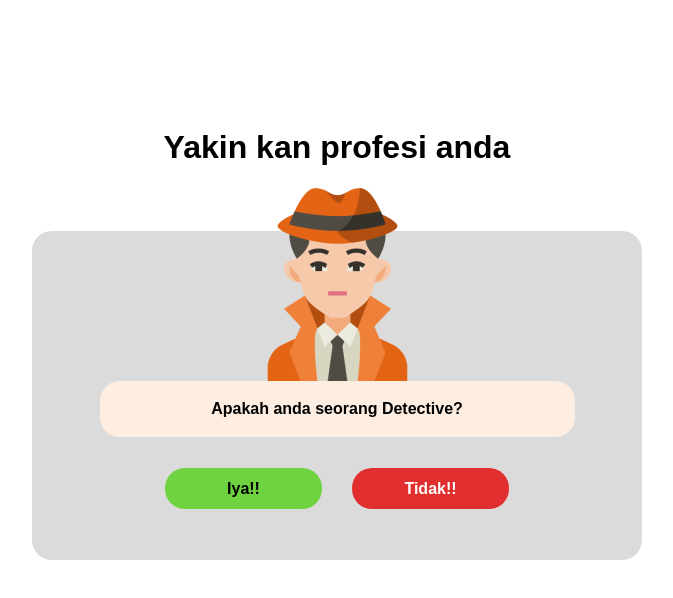
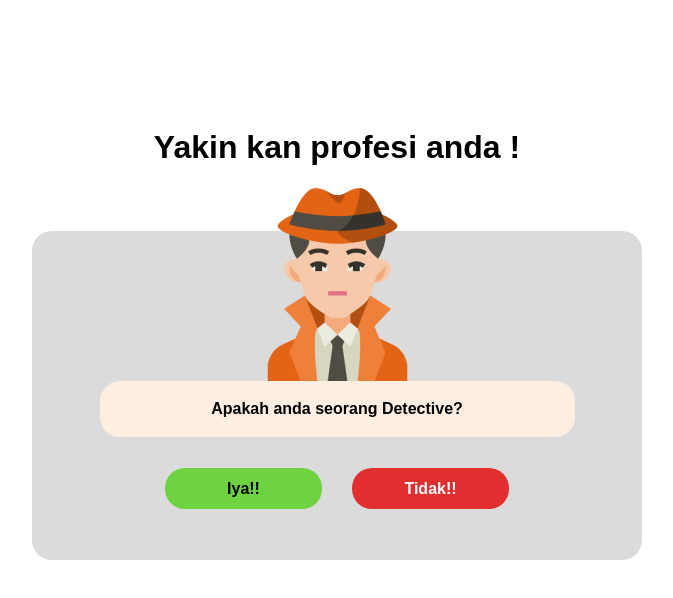
Before and after one commit to areka06/Tugas-JS-PWEBPR-A-1075, a plain HTML site: page index.html in a window 1280 px wide. Shown: the whole page, without its empty margins (303-976 px from the left). Drawn offline with Linux system fonts and the light colour scheme.

Commit message:
Update index.html

```diff
--- a/index.html
+++ b/index.html
@@ -12,7 +12,7 @@
     <div class="container">
         <!-- title -->
         <div>
-            <h1 class="title">Yakin kan profesi anda</h1>
+            <h1 class="title">Yakin kan profesi anda !</h1>
         </div>
         <!-- box-container -->
         <div class="box-container">
```
